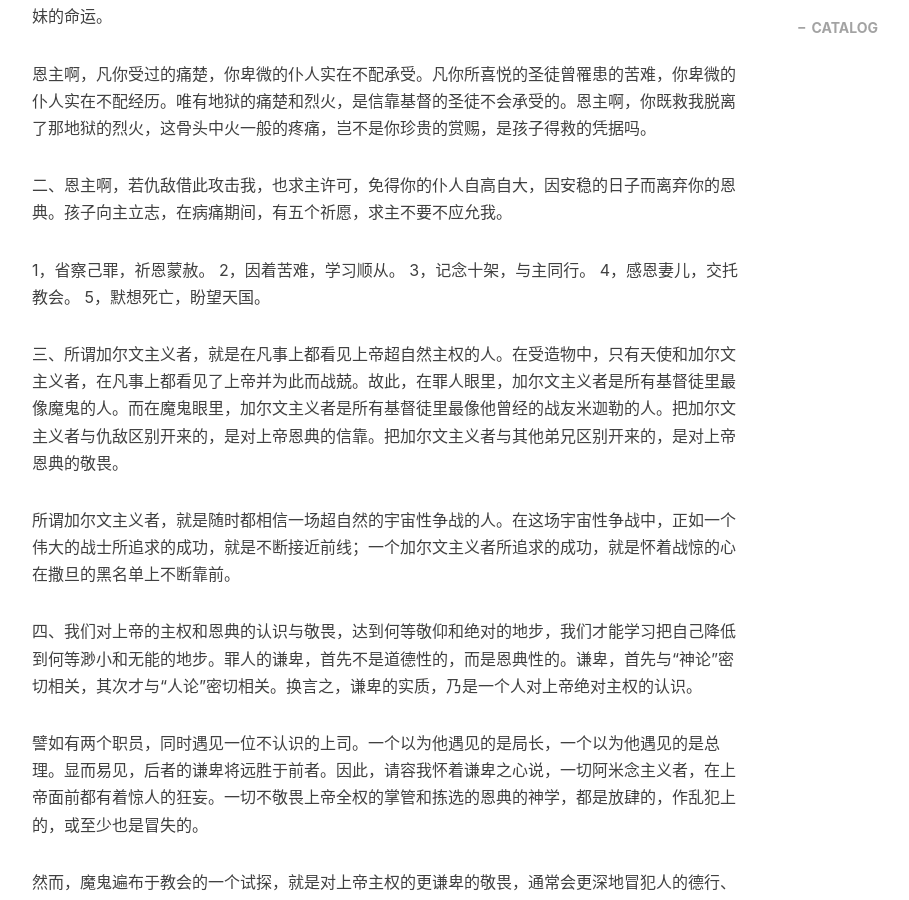
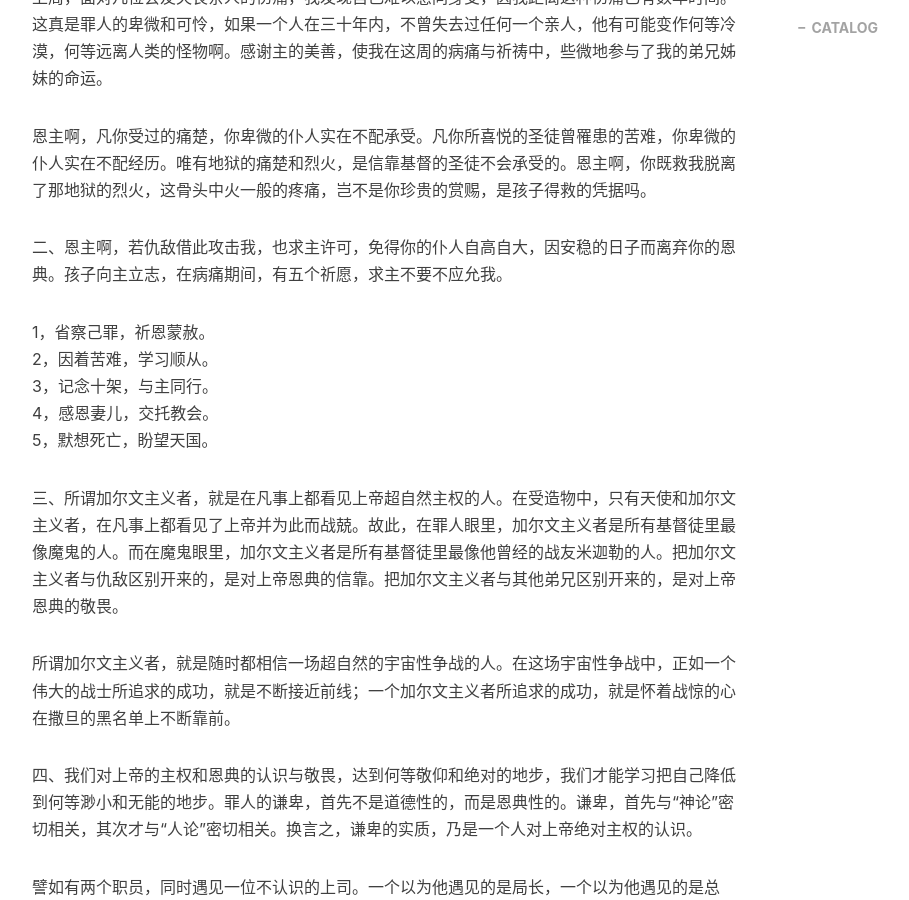
Before and after one commit to huayezhan/avalanche, a Jekyll site: the page built from _posts/2020-09-02-wy copy.markdown, in a window 1280 px wide and 900 px high, scrolled down 893 px. Shown: the whole window, without its empty margins (233-1142 px from the left). Built offline with Jekyll 4.4.1, drawn with Linux system fonts in a browser that asks for light colours; nearby versions of some CDN libraries; comment, search, counter and statistics services are not loaded.

Commit message:
modify92

```diff
--- a/_posts/2020-09-02-wy copy.markdown
+++ b/_posts/2020-09-02-wy copy.markdown
@@ -8,9 +8,9 @@ tags:
   - 王怡
 ---
 各位主内亲爱的弟兄姊妹，平安。
-
+<hr>
 一周以来，我痛风发作，终难忍受，被迫卧床两天。断断续续，写了一些祷告及灵修笔记，与你们分享：
-
+<hr>
 一、痛风已近十年。隔年发作，多有主的奇妙恩典。只是读史，读到司布真，加尔文，大贵格利，许多主仆皆常罹痛风。心里一面战兢，一面得着莫大安慰。想到生之患难，死之艰难，主耶稣也曾经历过。那么，或生或死，岂不都是以马内利？又想到有哪一种疾病，哪一样磨难，是历代的圣徒未曾经历过的呢？
 
 如果我爱一个人，我岂不以和她同得一样的病，为意外的福乐吗。我若爱主，我岂不以与主同受一样苦难，为人生的六合彩吗。我若爱那在基督里的子民，我岂不以曾与神的子民同经忧患，为成功的人生吗？
@@ -21,11 +21,11 @@ tags:
 
 二、恩主啊，若仇敌借此攻击我，也求主许可，免得你的仆人自高自大，因安稳的日子而离弃你的恩典。孩子向主立志，在病痛期间，有五个祈愿，求主不要不应允我。
 
-1，省察己罪，祈恩蒙赦。
-2，因着苦难，学习顺从。
-3，记念十架，与主同行。
-4，感恩妻儿，交托教会。
-5，默想死亡，盼望天国。
+1，省察己罪，祈恩蒙赦。<br>
+2，因着苦难，学习顺从。<br>
+3，记念十架，与主同行。<br>
+4，感恩妻儿，交托教会。<br>
+5，默想死亡，盼望天国。<br>
 
 三、所谓加尔文主义者，就是在凡事上都看见上帝超自然主权的人。在受造物中，只有天使和加尔文主义者，在凡事上都看见了上帝并为此而战兢。故此，在罪人眼里，加尔文主义者是所有基督徒里最像魔鬼的人。而在魔鬼眼里，加尔文主义者是所有基督徒里最像他曾经的战友米迦勒的人。把加尔文主义者与仇敌区别开来的，是对上帝恩典的信靠。把加尔文主义者与其他弟兄区别开来的，是对上帝恩典的敬畏。
 
--- a/_posts/2020-09-02-wy.markdown
+++ b/_posts/2020-09-02-wy.markdown
@@ -1,7 +1,7 @@
 ---
 layout: post
 title: "王怡 | 基督徒应该成为爱国者吗？"
-subtitle: '20130423'
+subtitle: '2013.04.23'
 author: "王怡"
 header-style: text
 tags:
```
